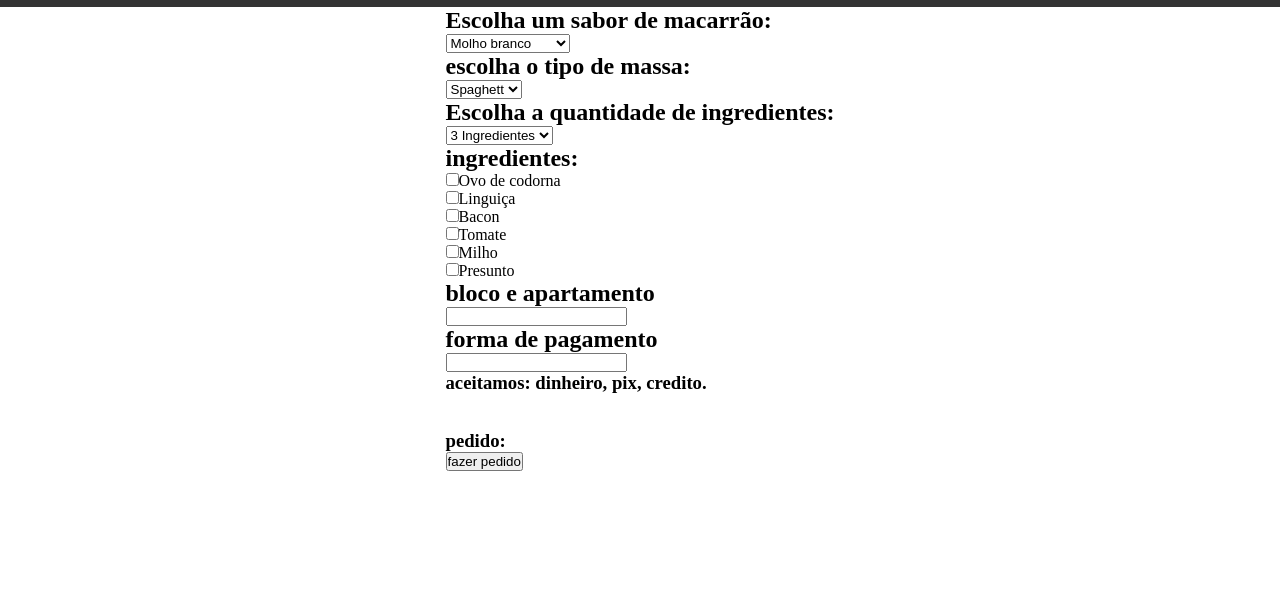
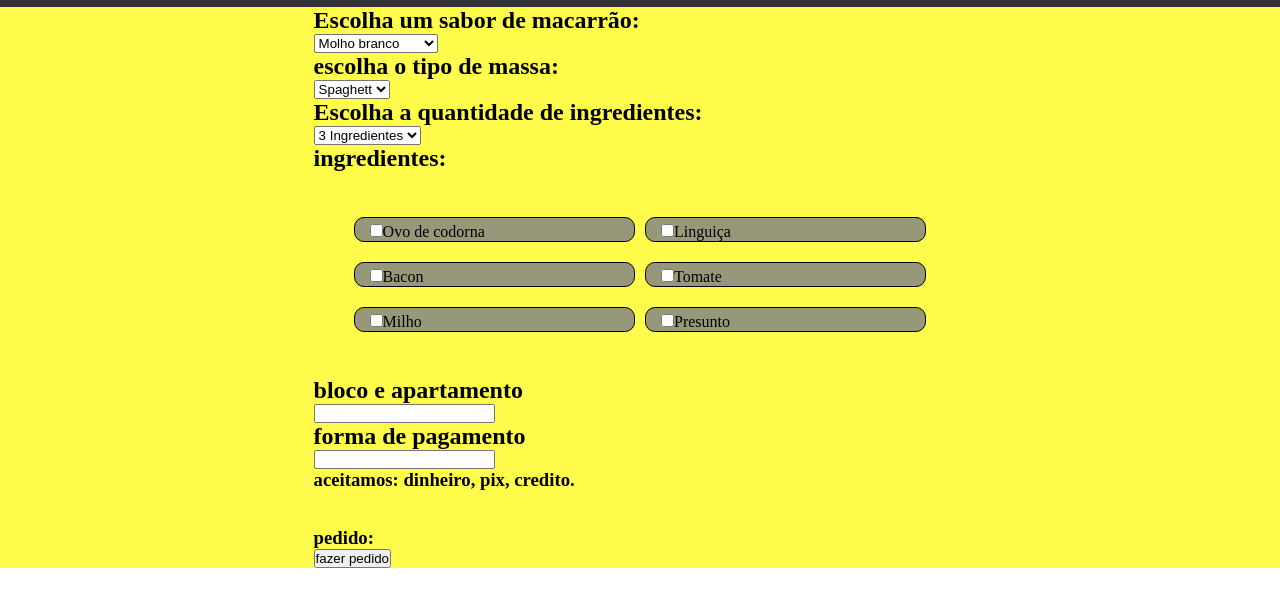
Before and after one commit to BerghFreitas/site, a plain HTML site: page site.html in a window 1280 px wide. Shown: the part 77-684 px from the top of the page. Drawn offline with Linux system fonts and the light colour scheme; a script that the page names is missing.

Commit message:
layout
foi ajeitado os itens para ficar em coluna, e a cor

```diff
--- a/site.html
+++ b/site.html
@@ -29,26 +29,26 @@
             <option value="Molho 3 queijo">Molho 3 queijo</option>
           </select>
 
-        <h2>escolha o tipo de massa:</h2>
+        <h2 class="titulo2">escolha o tipo de massa:</h2>
           <select>
             <option value="spaghett">Spaghett</option>
             <option value="penne">Penne</option>
             <option value="talharim">Talharim</option>
           </select>
-        <h2>Escolha a quantidade de ingredientes:</h2>
+        <h2 class="titulo2">Escolha a quantidade de ingredientes:</h2>
           <select>
             <option value="3">3 Ingredientes</option>
             <option value="6">6 Ingredientes</option>
           </select>
-        <h2>ingredientes:</h2>
-          <section>
+        <h2 class="titulo2">ingredientes:</h2>
+          <section class="itens-cardapio">
             <ul type="none">
-              <li><input type="checkbox">Ovo de codorna</li>
-              <li><input type="checkbox">Linguiça</li>
-              <li><input type="checkbox">Bacon</li>
-              <li><input type="checkbox">Tomate</li>
-              <li><input type="checkbox">Milho</li>
-              <li><input type="checkbox">Presunto</li>
+              <li class="item item1"><input type="checkbox" >Ovo de codorna</li>
+              <li class="item item2"><input type="checkbox" >Linguiça</li>
+              <li class="item item3"><input type="checkbox" >Bacon</li>
+              <li class="item item4"><input type="checkbox" >Tomate</li>
+              <li class="item item5"><input type="checkbox" >Milho</li>
+              <li class="item item6"><input type="checkbox" >Presunto</li>
             </ul>
           </section>
 
--- a/style.css
+++ b/style.css
@@ -1,6 +1,13 @@
 * {
-    margin: 0;
+    margin: 0 ;
     padding: 0;
+}
+main {
+    display: flex;
+    justify-content: center;
+    align-items: center;
+    background-color: rgb(255, 252, 75);
+
 }
 .cabecalho {
         display: flex;
@@ -39,8 +46,25 @@
 .cabecalho h1:hover {
     color: rgb(247, 24, 8);
 }
-main {
+
+.itens-cardapio ul {
     display: flex;
-    justify-content: center;
+    flex-wrap: wrap;
+    gap: 10px; /* Espaçamento entre os itens */
+    list-style-type: none;
+    padding: 0;
+    margin: 40px;
+    background-color: rgb(255, 252, 75);
+}
+.item {
+    flex: 1 1 calc(50% - 10px); /* 50% da largura menos o gap */
+    box-sizing: border-box; /* Para garantir que o padding não afete a largura dos itens */
+    margin: 5px 0;
+    background-color: rgb(151, 151, 121);
+    border: solid black 1px;
+    text-align:left;
+    padding-top: 5px;
+    padding-left: 15px;
+    border-radius: 10px;
 
 }
```
